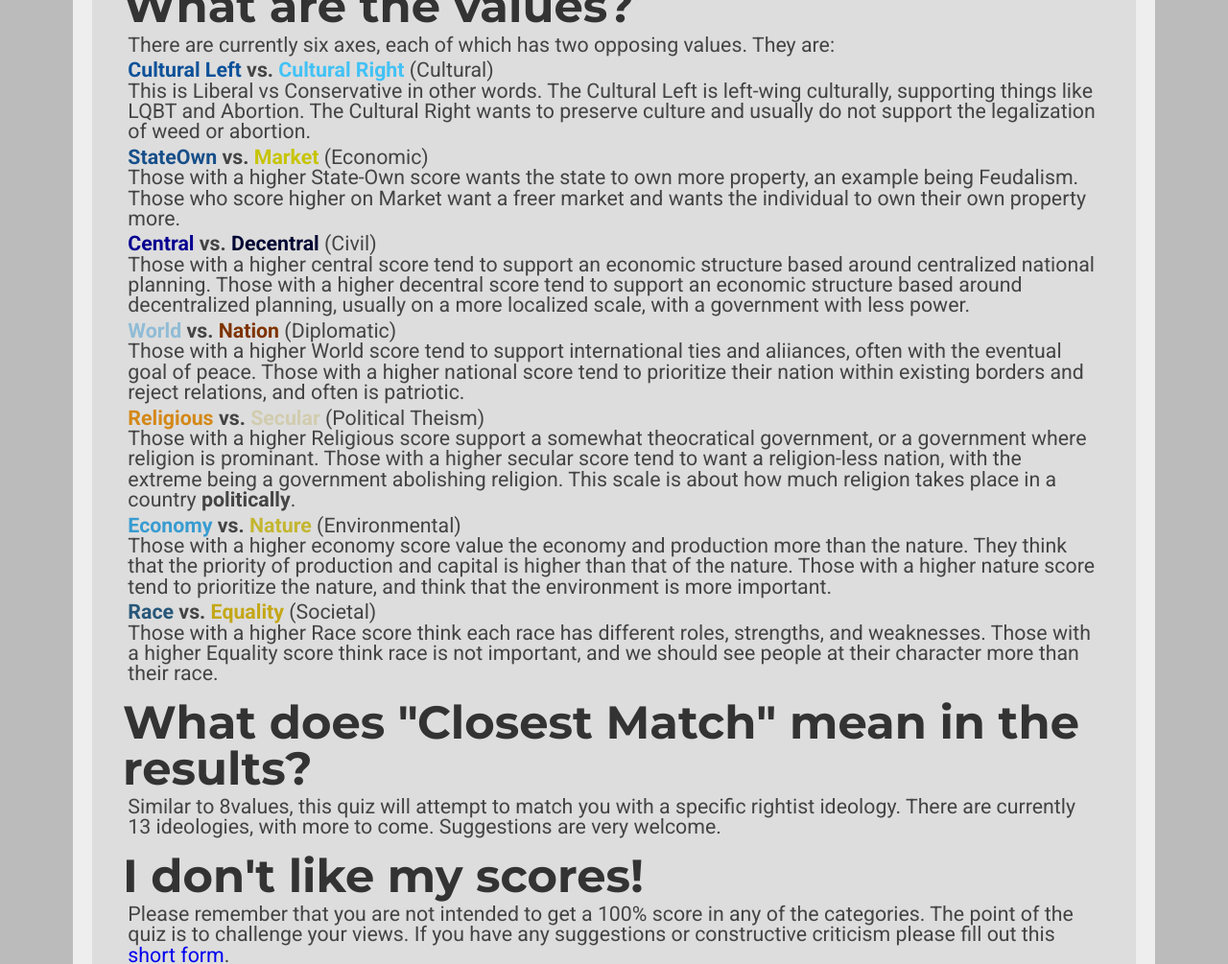
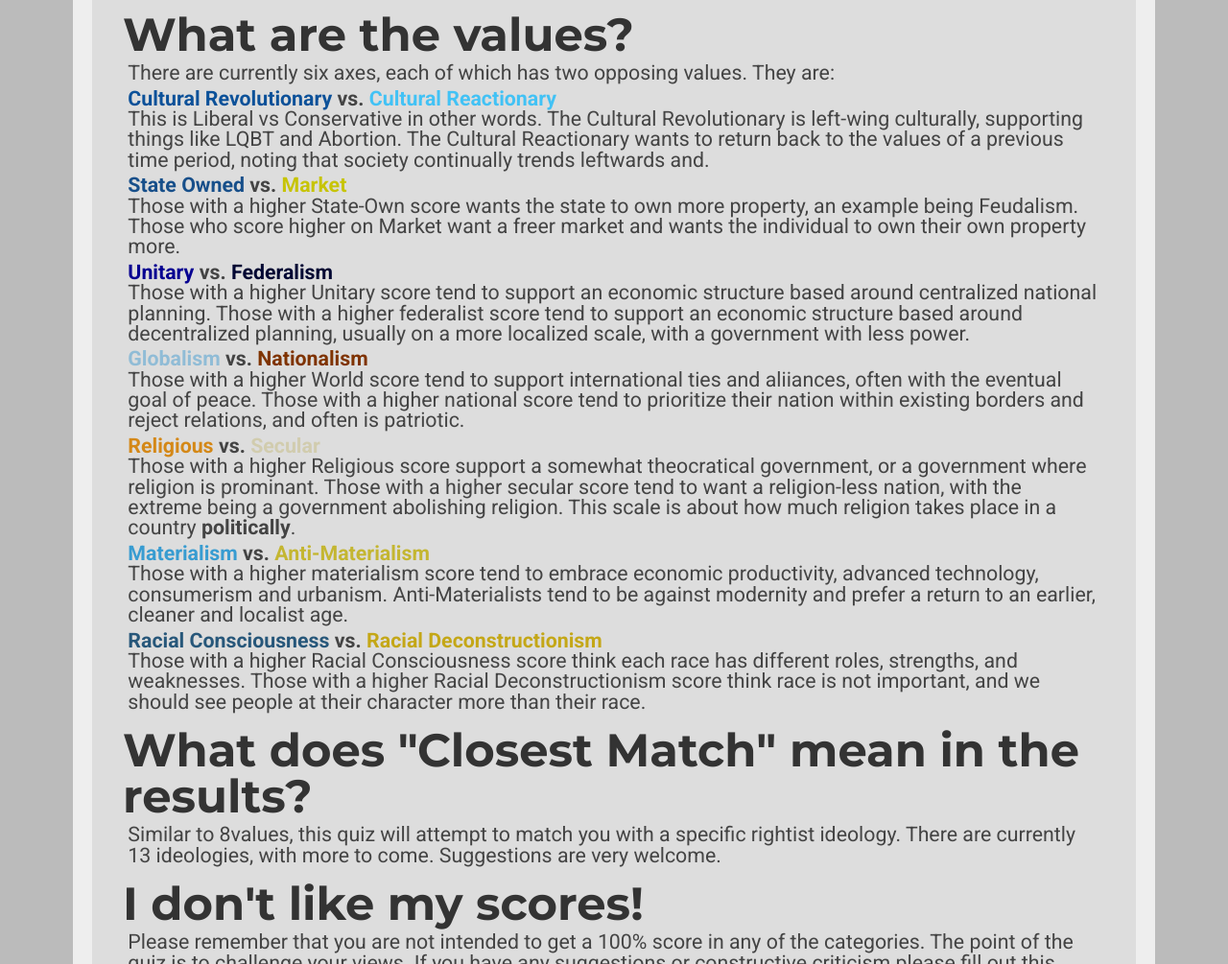
Before and after one commit to Ancapistan1984/RightValues2.0, a plain HTML site: page index.html in a window 1280 px wide. Shown: the part 903-1908 px from the top of the page at 96% size. Drawn offline with Linux system fonts and the light colour scheme; a script that the page names is missing.

Commit message:
Update index.html
Changed the Homepage

```diff
--- a/index.html
+++ b/index.html
@@ -13,7 +13,7 @@
 <h1>RightValues</h1>
 <hr>
 <button class="button" onclick="location.href='instructions.html';" style="font-size:36pt;">Start Now!</button>
-<img src="allvalues.png" class="center" alt="The values being differentiated in this quiz" />
+<img src="https://therightcafe.github.io/rightvaluesrevamped/ideaenhanced.png" class="center" alt="The values being differentiated in this quiz" />
 
 <h2>What is RightValues?</h2>
     <p data-i18n="index-p-answer">Rightvalues is a quiz for the people on the right of the spectrum, based upon the <a href="https://leftvalues.github.io/">LeftValues</a> quiz that seeks to identify your position on the right-wing spectrum, as the alternative to LeftValues. If you are not a rightist, this quiz is obviously not suited for you, and you should look for the LeftValues instead. You will be presented with a statement, and then you will answer with your opinion on the statement, from <b>Strongly Agree</b> to <b>Strongly Disagree</b>, with each answer slightly affecting your scores. At the end of the quiz, your answers will be compared to the maximum possible for each value, thus giving you a percentage. Answer honestly!<br /><br />
@@ -22,26 +22,26 @@
 <h2>What are the values?</h2>
   <p>There are currently six axes, each of which has two opposing values. They are:</p>
 
-  <p><b style="color:#0c5199;">Cultural Left</b> <b>vs.</b> <b style="color:#42c2f5;">Cultural Right</b> (Cultural)<br/>
-        This is Liberal vs Conservative in other words. The Cultural Left is left-wing culturally, supporting things like LQBT and Abortion. The Cultural Right wants to preserve culture and usually do not support the legalization of weed or abortion.</p>
+<p><b style="color:#0c5199;">Cultural Revolutionary</b> <b>vs.</b> <b style="color:#42c2f5;">Cultural Reactionary</b><br/>
+        This is Liberal vs Conservative in other words. The Cultural Revolutionary is left-wing culturally, supporting things like LQBT and Abortion. The Cultural Reactionary wants to return back to the values of a previous time period, noting that society continually trends leftwards and.</p>
 
-	<p><b style="color:#174f8a;">StateOwn</b> <b>vs.</b> <b style="color:#c7c406;">Market</b> (Economic)<br/>
+	<p><b style="color:#174f8a;">State Owned</b> <b>vs.</b> <b style="color:#c7c406;">Market</b><br/>
         Those with a higher State-Own score wants the state to own more property, an example being Feudalism. Those who score higher on Market want a freer market and wants the individual to own their own property more.
 
-	<p><b style="color:#070091;">Central</b> <b>vs.</b> <b style="color:#010733;">Decentral</b> (Civil)<br/>
-        Those with a higher central score tend to support an economic structure based around centralized national planning. Those with a higher decentral score tend to support an economic structure based around decentralized planning, usually on a more localized scale, with a government with less power.</p>
+	<p><b style="color:#070091;">Unitary</b> <b>vs.</b> <b style="color:#010733;">Federalism</b><br/>
+        Those with a higher Unitary score tend to support an economic structure based around centralized national planning. Those with a higher federalist score tend to support an economic structure based around decentralized planning, usually on a more localized scale, with a government with less power.</p>
 
-	<p><b style="color:#90bcd6;">World</b> <b>vs.</b> <b style="color:#7F3300;">Nation</b> (Diplomatic)<br/>
+	<p><b style="color:#90bcd6;">Globalism</b> <b>vs.</b> <b style="color:#7F3300;">Nationalism</b><br/>
         Those with a higher World score tend to support international ties and aliiances, often with the eventual goal of peace. Those with a higher national score tend to prioritize their nation within existing borders and reject relations, and often is patriotic.</p>
 
-	<p><b style="color:#d48817;">Religious</b> <b>vs.</b> <b style="color:#d1ccae;">Secular</b> (Political Theism)<br/>
+	<p><b style="color:#d48817;">Religious</b> <b>vs.</b> <b style="color:#d1ccae;">Secular</b><br/>
         Those with a higher Religious score support a somewhat theocratical government, or a government where religion is prominant. Those with a higher secular score tend to want a religion-less nation, with the extreme being a government abolishing religion. This scale is about how much religion takes place in a country <b>politically</b>.</p>
 
-	<p><b style="color:#389cd1;">Economy</b> <b>vs.</b> <b style="color:#c4b631;">Nature</b> (Environmental)<br/>
-        Those with a higher economy score value the economy and production more than the nature. They think that the priority of production and capital is higher than that of the nature. Those with a higher nature score tend to prioritize the nature, and think that the environment is more important.
+	<p><b style="color:#389cd1;">Materialism</b> <b>vs.</b> <b style="color:#c4b631;">Anti-Materialism</b><br/>
+        Those with a higher materialism score tend to embrace economic productivity, advanced technology, consumerism and urbanism. Anti-Materialists tend to be against modernity and prefer a return to an earlier, cleaner and localist age.
 
-	<p><b style="color:#27577A;">Race</b> <b>vs.</b> <b style="color:#C4A717;">Equality</b> (Societal)<br/>
-        Those with a higher Race score think each race has different roles, strengths, and weaknesses. Those with a higher Equality score think race is not important, and we should see people at their character more than their race.</p>
+	<p><b style="color:#27577A;">Racial Consciousness</b> <b>vs.</b> <b style="color:#C4A717;">Racial Deconstructionism</b><br/>
+        Those with a higher Racial Consciousness score think each race has different roles, strengths, and weaknesses. Those with a higher Racial Deconstructionism score think race is not important, and we should see people at their character more than their race.</p>
 
 <h2>What does "Closest Match" mean in the results?</h2>
     <p>Similar to 8values, this quiz will attempt to match you with a specific rightist ideology. There are currently 13 ideologies, with more to come. Suggestions are very welcome. </p>
```
